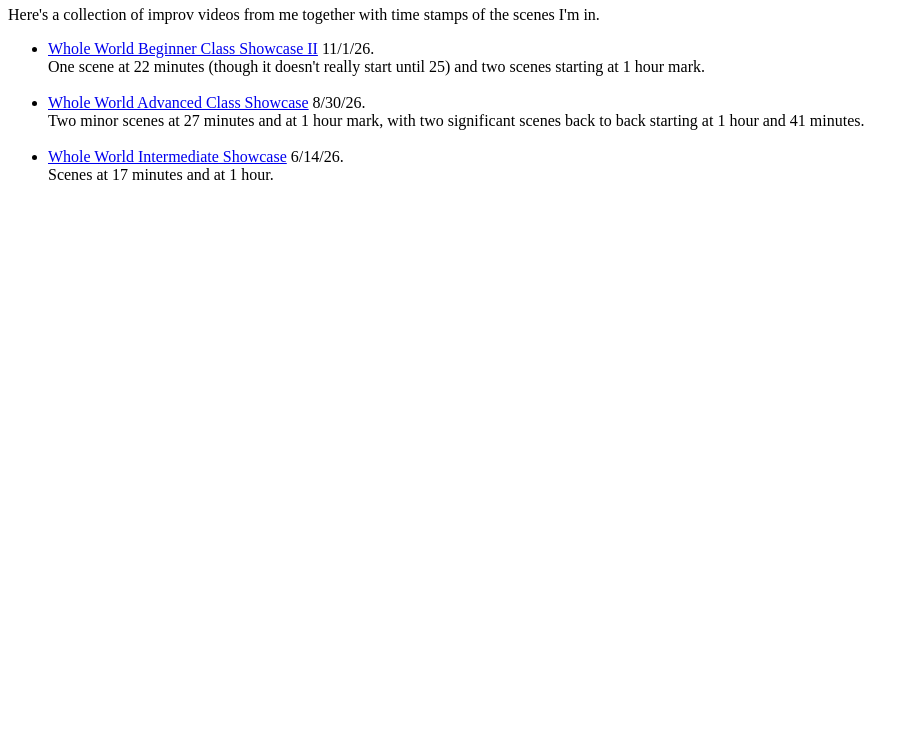
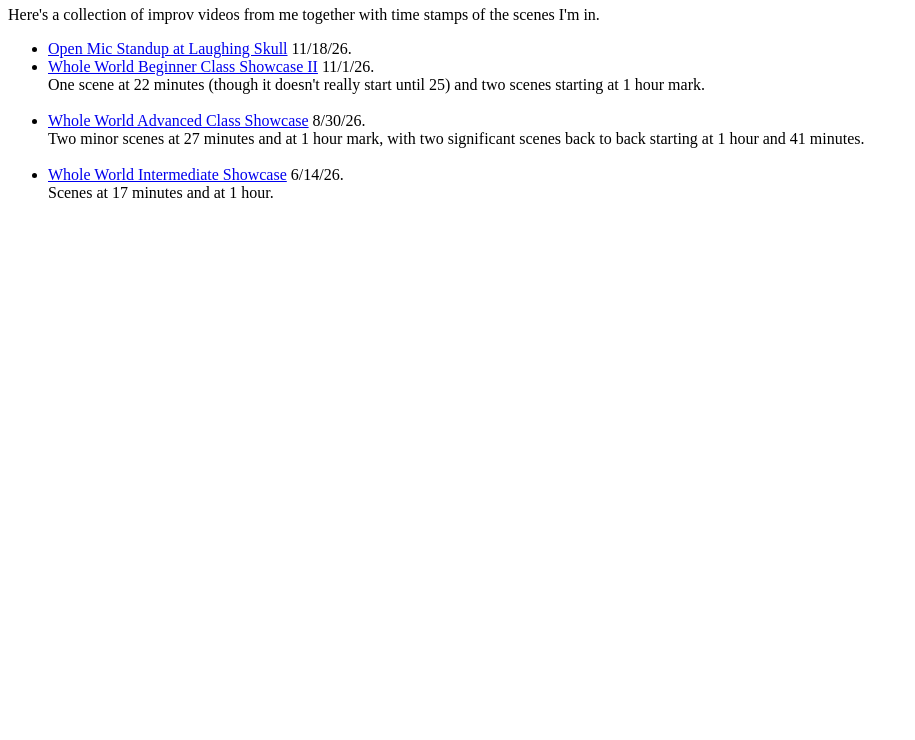
Before and after one commit to zorkkoi/website, a plain HTML site: page Misc/Improv.html in a window 1280 px wide. Shown: the part 60-800 px from the top of the page, without its empty margins (0-915 px from the left). Drawn offline with Linux system fonts and the light colour scheme.

Commit message:
Update Improv.html

```diff
--- a/Misc/Improv.html
+++ b/Misc/Improv.html
@@ -17,6 +17,9 @@
 <p>Here's a collection of improv videos from me together with time stamps of the scenes I'm in.</p>
 
 <ul>
+<li> <a href="https://next.frame.io/share/240c58ff-293d-4696-bac4-1488385191d9/view/8d1ad65d-d186-4cc9-99a6-1f32f97529e6">Open Mic Standup at Laughing Skull</a> 11/18/26.
+   <br>
+   </li>
 <li> <a href="https://next.frame.io/share/240c58ff-293d-4696-bac4-1488385191d9/view/8d1ad65d-d186-4cc9-99a6-1f32f97529e6">Whole World Beginner Class Showcase II</a> 11/1/26.
    <br>
    One scene at 22 minutes (though it doesn't really start until 25) and two scenes starting at 1 hour mark.</li>
```
